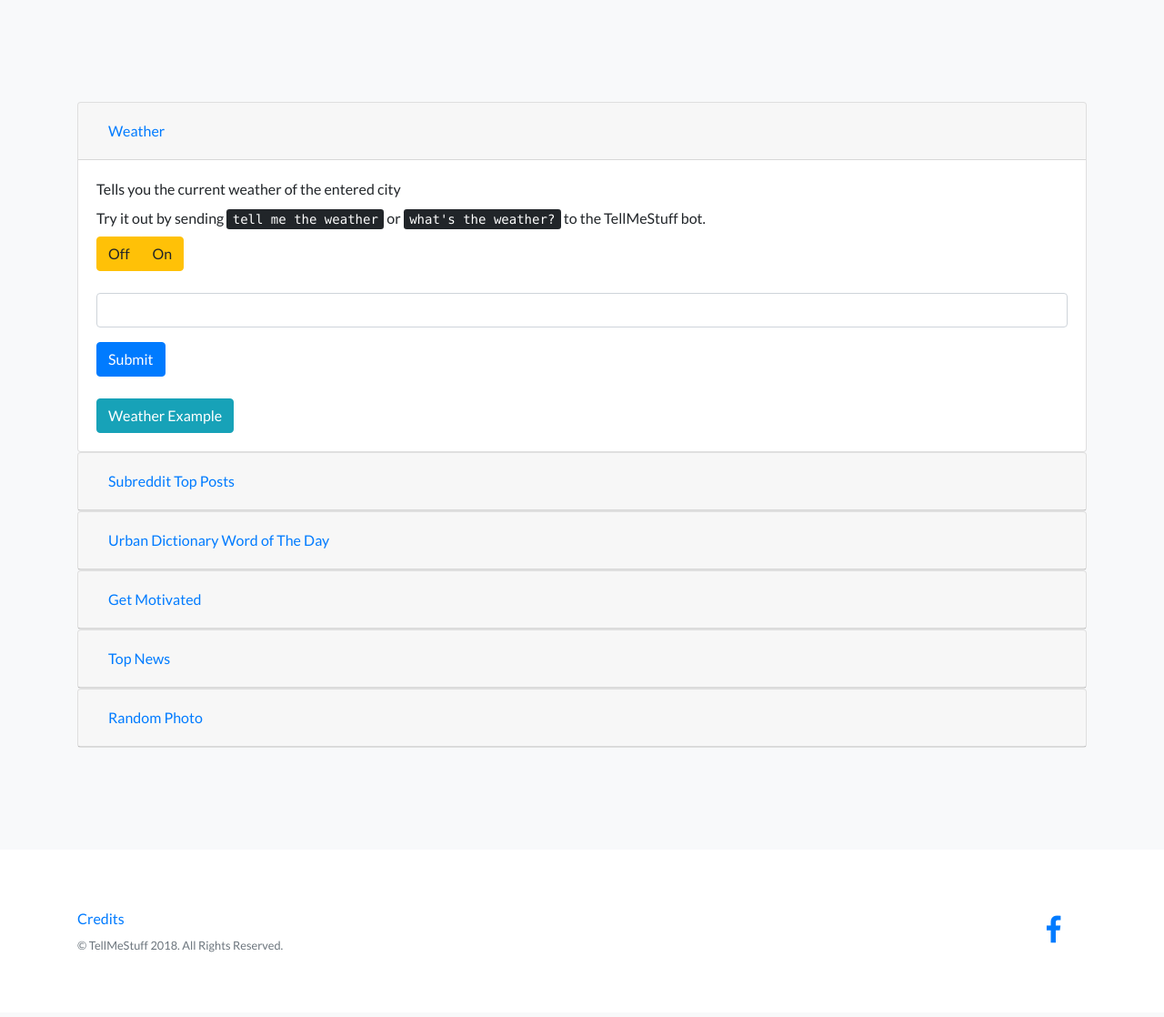
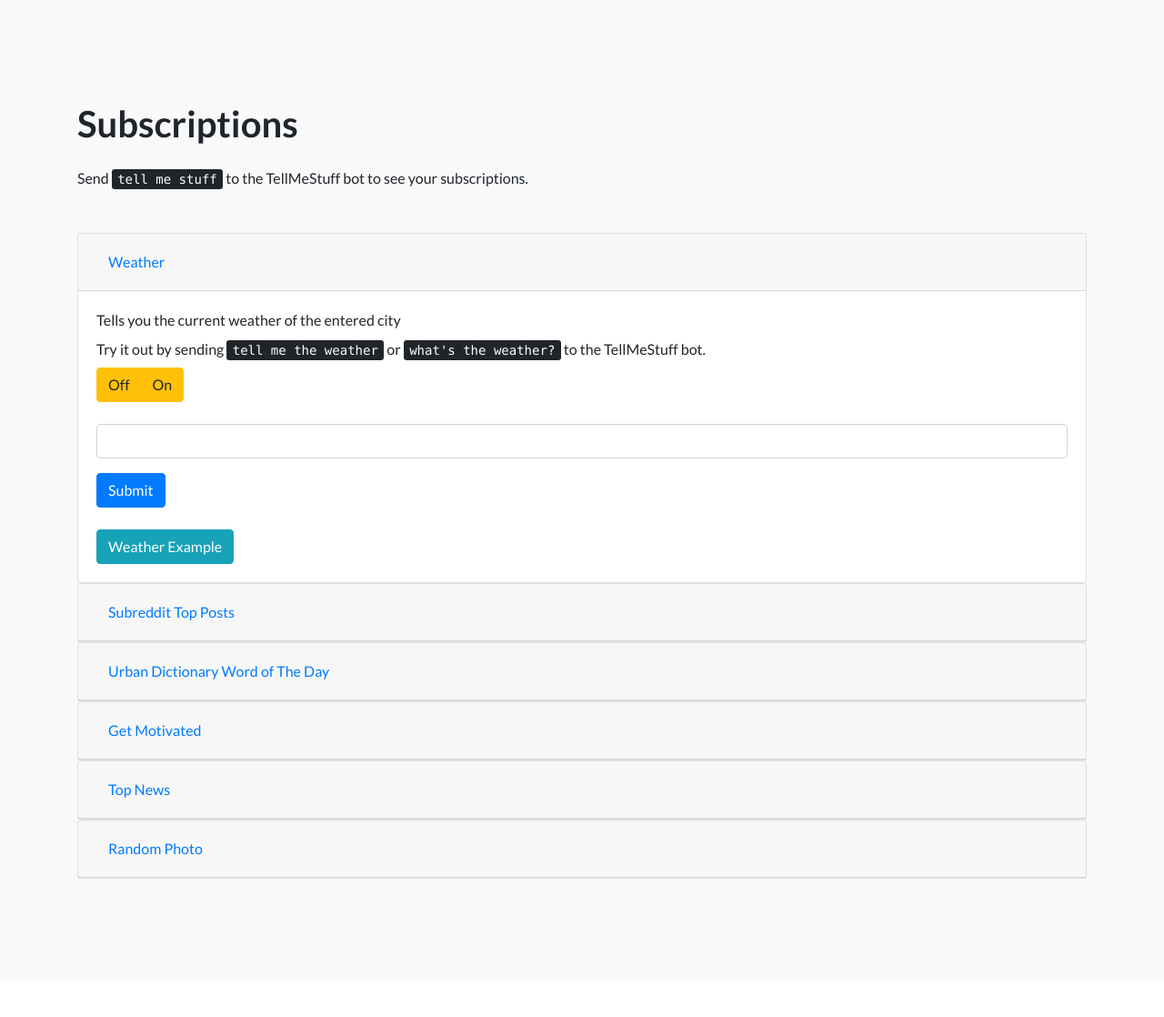
Before and after one commit to nathan78906/TellMeStuff, a Django app: template backend/templates/backend/dashboard.html in a window 1280 px wide. Shown: the part 74-1192 px from the top of the page at 91% size. Before the commit the page ends 1121 px from the top, so only its background shows below. Run offline with Django 3.2, Linux system fonts and the light colour scheme; the template is opened without the code that fills it, so the values that code supplies are empty; some libraries are stand-ins or nearby versions.

Commit message:
Subscriptions title

```diff
--- a/backend/templates/backend/dashboard.html
+++ b/backend/templates/backend/dashboard.html
@@ -6,6 +6,8 @@
     <!-- Icons Grid -->
     <section class="signin bg-light">
       <div class="container">
+        <h1 class="font-weight-bold form-title">Subscriptions</h1>
+        <label class="mt-2 mb-5">Send <kbd>tell me stuff</kbd> to the TellMeStuff bot to see your subscriptions.</label>
         <div id="accordion">
             <div class="card">
               <div class="card-header" id="headingOne">
```
